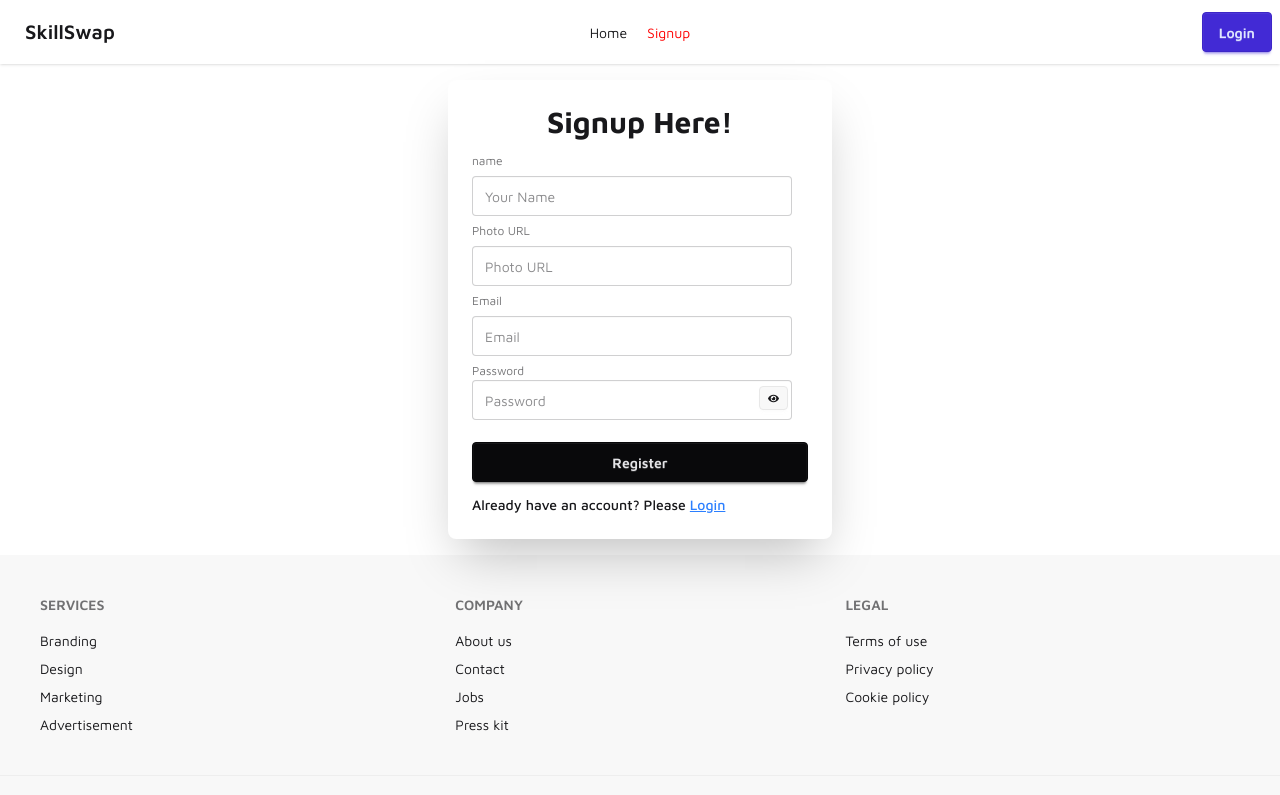
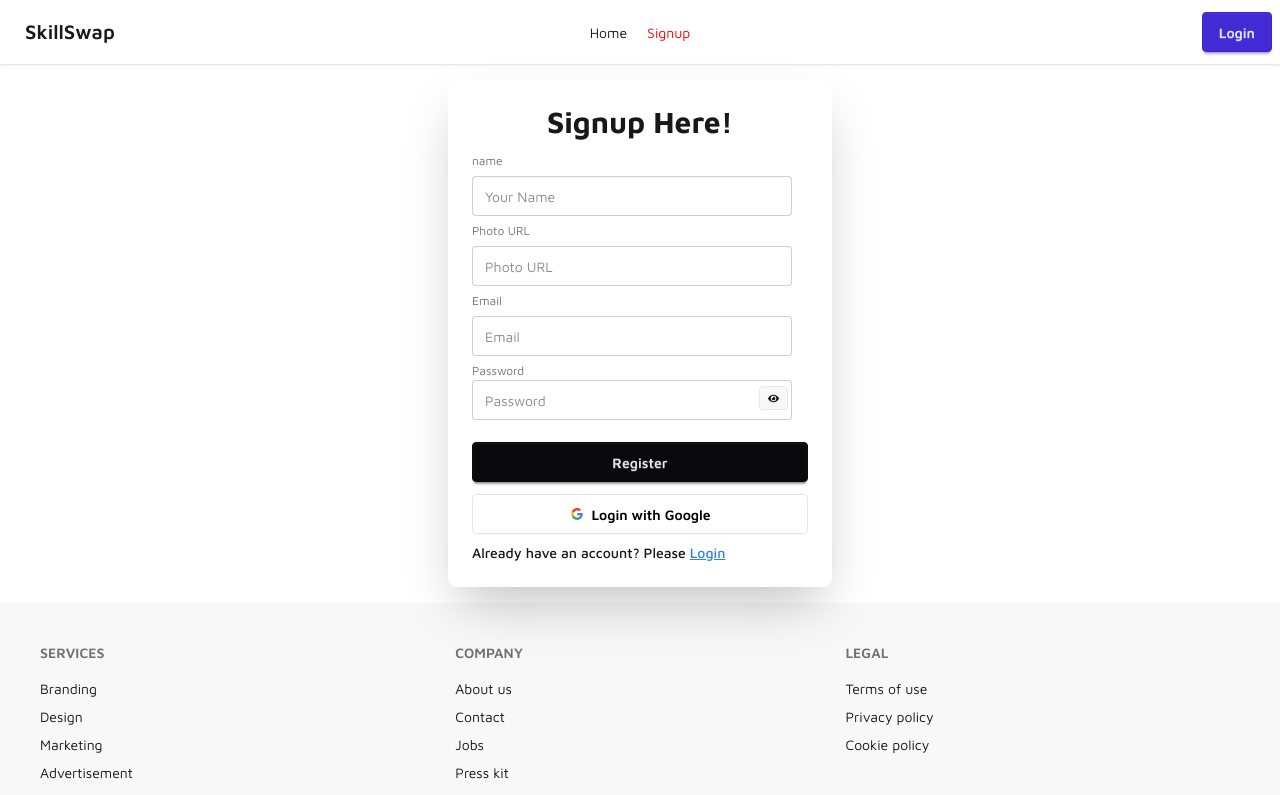
Before and after one commit to adittacse/skill-swap, a React (Vite) app: page /signup in a window 1280 px wide. Shown: the top 795 px of the page. Built offline with nearby package versions, Linux system fonts and the light colour scheme; no server answers.

Commit message:
login and sign up page functionality improved with password validation

```diff
--- a/src/pages/Home.jsx
+++ b/src/pages/Home.jsx
@@ -6,6 +6,7 @@
 import TopRatedProvider from "../components/TopRatedProvider.jsx";
 import HowItWorks from "../components/HowItWorks.jsx";
 import LearningTracks from "../components/LearningTracks.jsx";
+import { Toaster } from "react-hot-toast";
 
 const Home = () => {
     const data = useLoaderData();
@@ -31,6 +32,8 @@
 
             {/* personal extra section */}
             <LearningTracks />
+
+            <Toaster />
         </div>
     );
 };
--- a/src/pages/Login.jsx
+++ b/src/pages/Login.jsx
@@ -2,6 +2,7 @@
 import AuthContext from "../contexts/AuthContext/AuthContext.jsx";
 import { Link, Navigate, useLocation, useNavigate } from "react-router";
 import { FaEye, FaEyeSlash } from "react-icons/fa";
+import { toast, Toaster } from "react-hot-toast";
 
 const Login = () => {
     const [success, setSuccess] = useState("");
@@ -23,11 +24,13 @@
         userSignIn(email, password)
             .then(result => {
                 setUser(result.user);
+                toast.success("Signed in successfully!");
                 setSuccess("Signed in successfully!");
                 navigate(`${location.state ? location.state : "/"}`);
             })
             .catch(error => {
-                setError(error);
+                setError(error.message);
+                toast.error(error.message);
             });
     }
 
@@ -35,11 +38,13 @@
         googleSignIn()
             .then(result => {
                 setUser(result.user);
+                toast.success("Signed in successfully!");
                 setSuccess("Signed in successfully!");
                 navigate(`${location.state ? location.state : "/"}`);
             })
             .catch(error => {
                 setError(error.message);
+                toast.error(error.message);
             })
     }
 
@@ -93,6 +98,8 @@
                     }
                 </div>
             </div>
+
+            <Toaster />
         </div>
     );
 };
--- a/src/pages/Signup.jsx
+++ b/src/pages/Signup.jsx
@@ -2,12 +2,13 @@
 import AuthContext from "../contexts/AuthContext/AuthContext.jsx";
 import { Link, useNavigate } from "react-router";
 import { FaEye, FaEyeSlash } from "react-icons/fa";
+import { toast, Toaster } from "react-hot-toast";
 
 const Signup = () => {
     const [success, setSuccess] = useState("");
     const [error, setError] = useState("");
     const [showPassword, setShowPassword] = useState(false);
-    const { createUser, updateUser, setUser } = useContext(AuthContext);
+    const { createUser, updateUser, setUser, googleSignIn } = useContext(AuthContext);
     const navigate = useNavigate();
 
     const handleSignUp = (e) => {
@@ -20,6 +21,21 @@
         setSuccess("");
         setError("");
 
+        const lengthPattern = /^.{6,}$/;
+        const upperCasePattern = /^(?=.*[A-Z]).+$/;
+        const lowerCasePattern = /^(?=.*[a-z]).+$/;
+
+        if (!lengthPattern.test(password)) {
+            setError("Password must be at least 6 characters");
+            return;
+        } else if (!upperCasePattern.test(password)) {
+            setError("Password must have at least one uppercase character");
+            return;
+        } else if (!lowerCasePattern.test(password)) {
+            setError("Password must have at least one lowercase character");
+            return;
+        }
+
         createUser(email, password)
             .then(result => {
                 setUser(result.user);
@@ -29,16 +45,33 @@
                 })
                     .then(() => {
                         setUser(result.user);
+                        toast.success("Signed up successfully!");
                         setSuccess("Signed up successfully!");
                         navigate("/", {replace: true});
                     })
                     .catch(error => {
                         setError(error.message);
+                        toast.error(error.message);
                     });
             })
             .catch(error => {
                 setError(error.message);
+                toast.error(error.message);
             });
+    }
+
+    const handleGoogleSignIn = () => {
+        googleSignIn()
+            .then(result => {
+                setUser(result.user);
+                toast.success("Signed up successfully!");
+                setSuccess("Signed up successfully!");
+                navigate(`${location.state ? location.state : "/"}`);
+            })
+            .catch(error => {
+                setError(error.message);
+                toast.error(error.message);
+            })
     }
 
     const handleTogglePasswordShow = (e) => {
@@ -73,6 +106,13 @@
                             <button className="btn btn-neutral mt-4">Register</button>
                         </fieldset>
                     </form>
+
+                    {/* Google */}
+                    <button onClick={handleGoogleSignIn} className="btn bg-white text-black border-[#e5e5e5]">
+                        <svg aria-label="Google logo" width="16" height="16" xmlns="http://www.w3.org/2000/svg" viewBox="0 0 512 512"><g><path d="m0 0H512V512H0" fill="#fff"></path><path fill="#34a853" d="M153 292c30 82 118 95 171 60h62v48A192 192 0 0190 341"></path><path fill="#4285f4" d="m386 400a140 175 0 0053-179H260v74h102q-7 37-38 57"></path><path fill="#fbbc02" d="m90 341a208 200 0 010-171l63 49q-12 37 0 73"></path><path fill="#ea4335" d="m153 219c22-69 116-109 179-50l55-54c-78-75-230-72-297 55"></path></g></svg>
+                        Login with Google
+                    </button>
+
                     <p className="font-medium">Already have an account? Please <Link to="/login" className="text-blue-500 underline">Login</Link></p>
                     {
                         success && <p className="text-green-500 font-medium text-center">{success}</p>
@@ -82,6 +122,8 @@
                     }
                 </div>
             </div>
+
+            <Toaster />
         </div>
     );
 };
```
